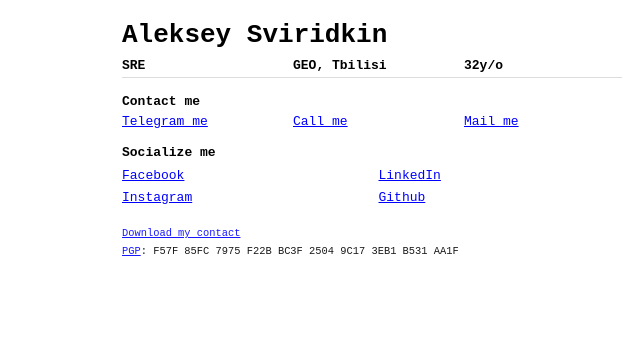
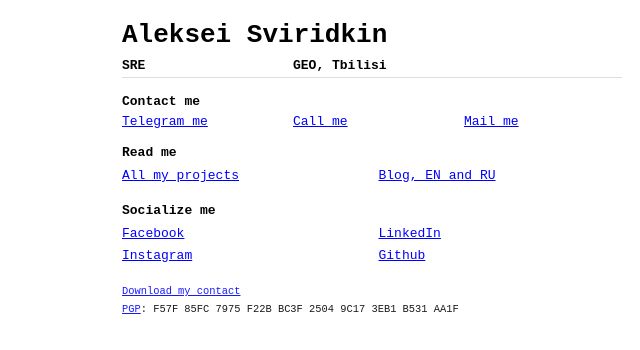
Before and after one commit to lexfrei/lexfrei.github.com, a plain HTML site: page index.html in a window 1280 px wide. Shown: the whole page, without its empty margins (268-908 px from the left). Drawn offline with Linux system fonts and the light colour scheme.

Commit message:
feat: link the project list and the blog, spell the name Aleksei
The page and the vCard now use one spelling of the name, the hardcoded
age is gone, and a new section points at awesome.lexfrei.dev and
blog.lex.la.

Assisted-by: LLM
Signed-off-by: Aleksei Sviridkin <f@lex.la>

```diff
--- a/index.html
+++ b/index.html
@@ -3,17 +3,17 @@
 
 <head>
   <meta charset="utf-8">
-  <title>Aleksey Sviridkin</title>
+  <title>Aleksei Sviridkin</title>
   <link rel="shortcut icon" href="favicon.png" type="image/x-icon">
   <meta name="viewport" content="width=device-width, initial-scale=1">
-  <meta name="description" content="Aleksey Sviridkin, SRE based in Tbilisi. Contacts, social links and PGP key.">
+  <meta name="description" content="Aleksei Sviridkin, SRE based in Tbilisi. Contacts, social links and PGP key.">
 
   <meta property="og:type" content="profile">
   <meta property="og:site_name" content="me.lex.la">
   <meta property="og:url" content="https://me.lex.la/">
-  <meta property="og:title" content="Aleksey Sviridkin — SRE">
+  <meta property="og:title" content="Aleksei Sviridkin — SRE">
   <meta property="og:description" content="SRE based in Tbilisi. Contacts, social links and PGP key.">
-  <meta property="profile:first_name" content="Aleksey">
+  <meta property="profile:first_name" content="Aleksei">
   <meta property="profile:last_name" content="Sviridkin">
 
   <style type="text/css">
@@ -65,12 +65,11 @@
 </head>
 
 <body>
-  <h1>Aleksey Sviridkin</h1>
+  <h1>Aleksei Sviridkin</h1>
   <section class="me">
     <ul style="font-weight: bold">
       <li>SRE</li>
       <li>GEO, Tbilisi</li>
-      <li>32y/o</li>
     </ul>
   </section>
   <section>
@@ -79,6 +78,13 @@
       <li><a href="https://t.me/lexfrei">Telegram me</a></li>
       <li><a href="tel:+79032109132">Call me</a></li>
       <li><a href="mailto:f@lex.la">Mail me</a></li>
+    </ul>
+  </section>
+  <section>
+    <h4>Read me</h4>
+    <ul style="line-height: 170%; columns: 2;">
+      <li><a href="https://awesome.lexfrei.dev">All my projects</a></li>
+      <li><a href="https://blog.lex.la">Blog, EN and RU</a></li>
     </ul>
   </section>
   <section>
```
Also changed, not shown: 1 other file.
